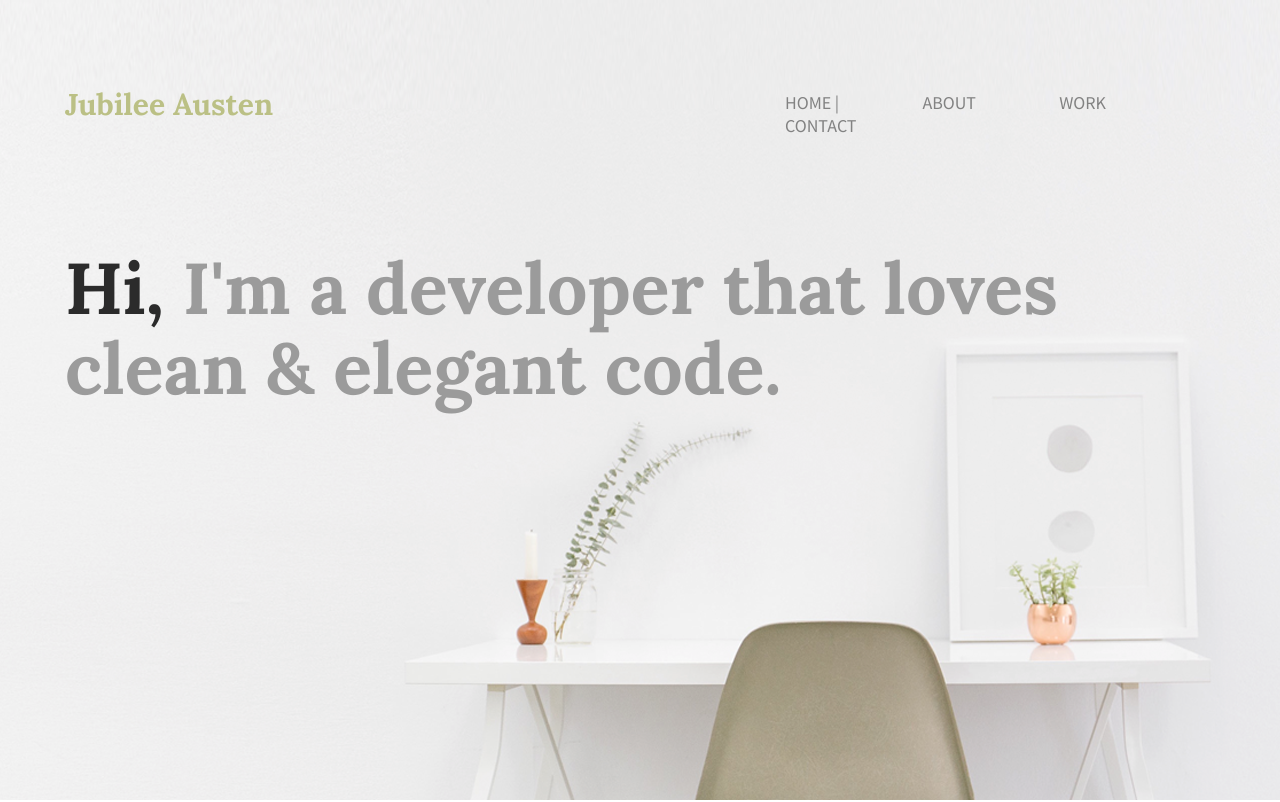
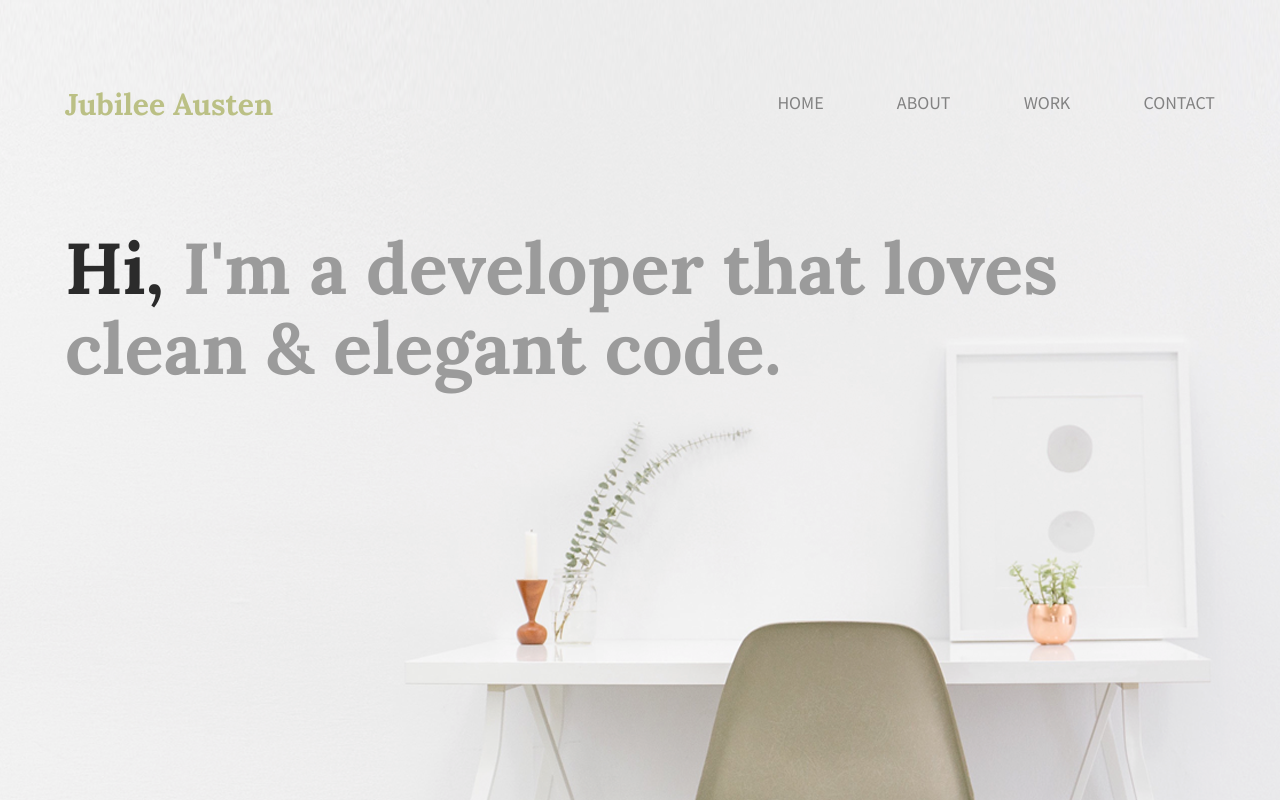
Before and after one commit to Beagles-Designs/2020.10.01_portfolio, a plain HTML site: page Jubilee-Project-101/index.html in a window 1280 px wide. Shown: the top 802 px of the page. Drawn offline with Linux system fonts and the light colour scheme.

Commit message:
Update 2020.10.02

```diff
--- a/Jubilee-Project-101/css/main.css
+++ b/Jubilee-Project-101/css/main.css
@@ -52,7 +52,7 @@ nav ul li{
 nav ul li a {
     color: #828282;
     font-size: 18px;
-    padding-left: 80px;
+    padding-left: 70px;
     text-transform: uppercase;
     text-decoration: none;
 }
--- a/Jubilee-Project-101/index.html
+++ b/Jubilee-Project-101/index.html
@@ -19,7 +19,7 @@
     			<div class="half-width">
     				<nav>
     					<ul>
-    						<li><a href="../index.html">Home |</a></li>
+    						<li><a href="../index.html">Home</a></li>
     						<li><a href="#about">About</a></li>
     						<li><a href="#work">Work</a></li>
     						<li><a href="#contact">Contact</a></li>
```
Also changed, not shown: index.html (+1 -1 lines), 1 other file.
